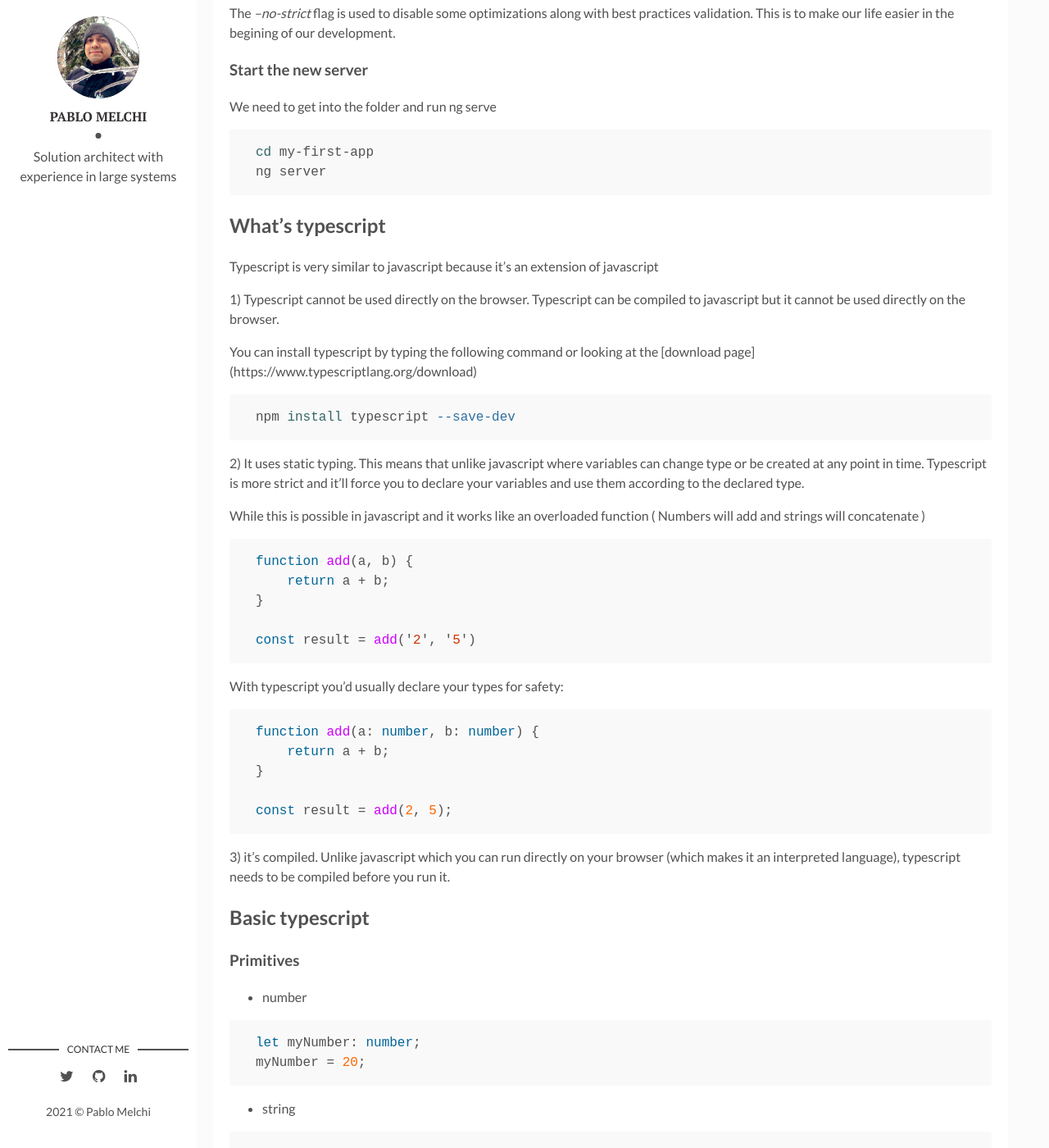
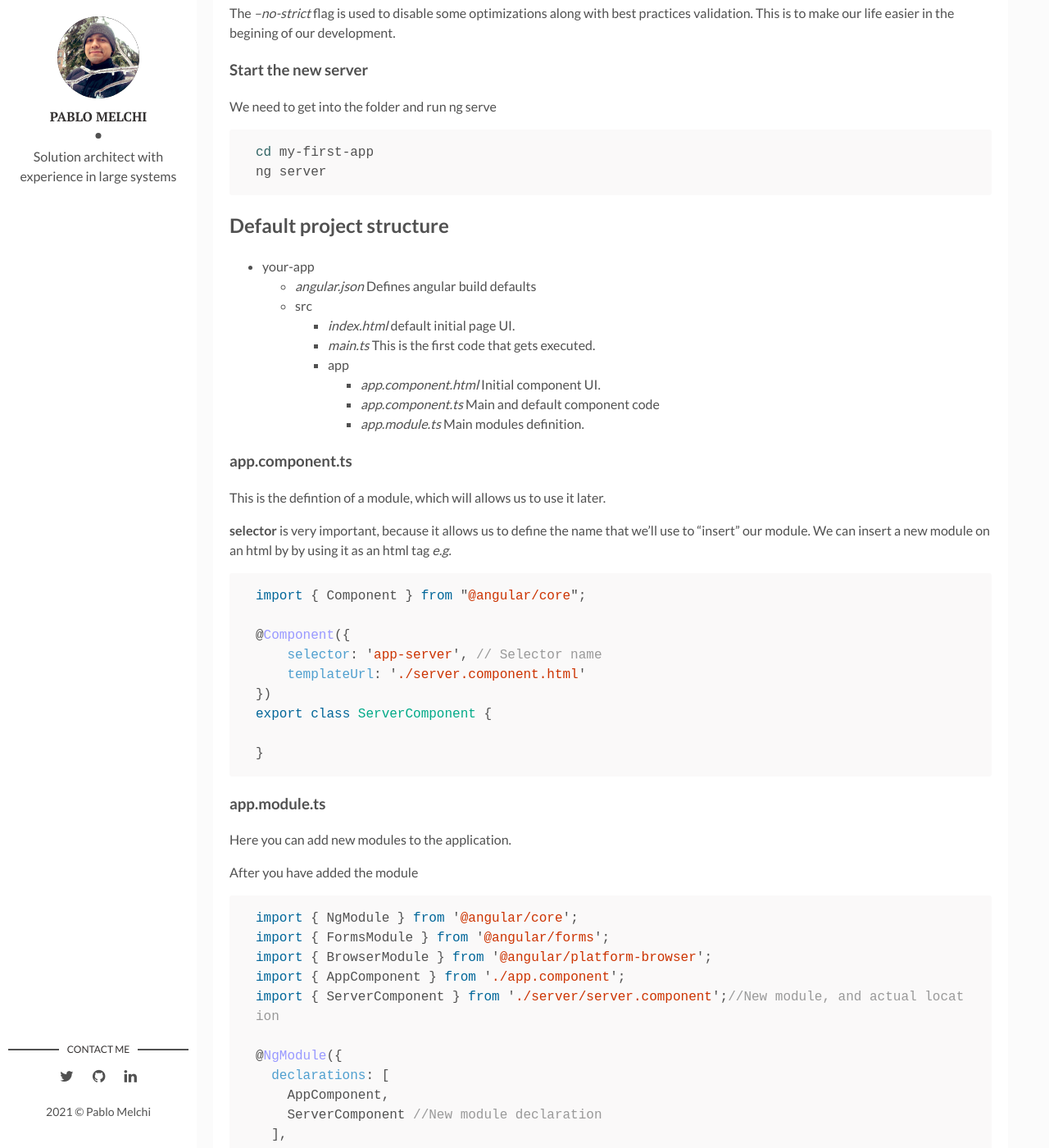
Before and after one commit to pmelchi/pmelchi.github.io, a Jekyll site: the page built from _posts/2021-11-13-Angular-P1.markdown, in a window 1280 px wide and 1400 px high, scrolled down 1171 px. Shown: the whole window at 82% size. Built offline with Jekyll 4.4.1, drawn with Linux system fonts in a browser that asks for light colours; some of the changed text lies outside the part shown.

Commit message:
More angular notes

```diff
--- a/_posts/2021-11-13-Angular-P1.markdown
+++ b/_posts/2021-11-13-Angular-P1.markdown
@@ -1,15 +1,15 @@
 ---
 layout: post
 title: Initial notes on angular
-date: 2021-11-10 08:00:00:00 +0600
+date: 2021-11-13 08:00:00:00 +0600
 description: My initial notes on angular
-img: posts/2020-11-21-rack.jpg # Add image post (optional)
+img: posts/default-post.jpg # Add image post (optional)
 fig-caption: None
 tags: [development, angular]
 ---
 
 
-## Angular versioning
+## Angular versions
 
 AngularJS (Angular 1) - This is the initial version
 Angular2 - it's a complete rewrite to fix Angular1 problems, since then versioning has changed and it now there's angular 12 relased on May 12, 2021
@@ -43,149 +43,85 @@ cd my-first-app
 ng server
 {% endhighlight %}
 
+## Default project structure
 
-## What's typescript
-Typescript is very similar to javascript because it's an extension of javascript
+- your-app
+  - *angular.json* Defines angular build defaults
+  - src
+    - *index.html* default initial page UI.
+	- *main.ts* This is the first code that gets executed.
+    - app
+	  - *app.component.html* Initial component UI.
+	  - *app.component.ts* Main and default component code
+	  - *app.module.ts* Main modules definition.
 
- 1) Typescript cannot be used directly on the browser. Typescript can be compiled to javascript but it cannot be used directly on the browser.
+### app.component.ts
 
- You can install typescript by typing the following command or looking at the [download page] (https://www.typescriptlang.org/download)
- {% highlight shell %}
-npm install typescript --save-dev
+This is the defintion of a module, which will allows us to use it later.
+
+**selector** is very important, because it allows us to define the name that we'll use to "insert" our module.
+We can insert a new module on an html by by using it as an html tag *e.g. <app-server></app-server>*
+
+
+{% highlight typescript%}
+import { Component } from "@angular/core";
+
+@Component({
+    selector: 'app-server', // Selector name
+    templateUrl: './server.component.html'
+})
+export class ServerComponent {
+
+}
 {% endhighlight %}
 
- 2) It uses static typing. This means that unlike javascript where variables can change type or be created at any point in time. Typescript is more strict and it'll force you to declare your variables and use them according to the declared type.
+### app.module.ts
 
+Here you can add new modules to the application.
 
-While this is possible in javascript and it works like an overloaded function ( Numbers will add and strings will concatenate )
- {% highlight javascript %}
-function add(a, b) {
-    return a + b;
-}
-
-const result = add('2', '5')
-{% endhighlight %}
-
-With typescript you'd usually declare your types for safety:
+After you have added the module
 
 {% highlight typescript%}
-function add(a: number, b: number) {
-    return a + b;
-}
+import { NgModule } from '@angular/core';
+import { FormsModule } from '@angular/forms';
+import { BrowserModule } from '@angular/platform-browser';
+import { AppComponent } from './app.component';
+import { ServerComponent } from './server/server.component';//New module, and actual location
 
-const result = add(2, 5);
-{% endhighlight %}
+@NgModule({
+  declarations: [
+    AppComponent,
+    ServerComponent //New module declaration
+  ],
+  imports: [
+    BrowserModule,
+    FormsModule
+  ],
+  providers: [],
+  bootstrap: [AppComponent]
+})
+export class AppModule { }
 
- 3) it's compiled. Unlike javascript which you can run directly on your browser (which makes it an interpreted language), typescript needs to be compiled before you run it.
-
-
-## Basic typescript
-
-### Primitives
- - number
-{% highlight typescript%}
-let myNumber: number;
-myNumber = 20;
-{% endhighlight %}
- - string
-{% highlight typescript%}
- let myString: string;
-myString = 'some string';
-{% endhighlight %}
-
- - boolean
-
-{% highlight typescript%}
- let myBoolean: boolean;
-myBoolean = false;
-{% endhighlight %}
-###Complex types
- -  arrays
-
- {% highlight typescript%}
-let myArray: string[];
-myArray = ['S1', 's2'];
 {% endhighlight %}
 
 
- - objects
+### angular.json
 
-{% highlight typescript%}
- let myHouse: {
-    type: string;
-    myNumber: number;
-};
+This is the main configuration file and it defines defaults for:
 
-myHouse = {
-    type: 'classic',
-    myNumber: 34
-}
+ - styles (css)
+ - build
+ - development tools (e.g. cli, schematics, architect)
+ - libraries
+
+*Note.* Paths are relative to the root folder of the workspace
+
+
+## Add a new component
+it can be done manually but you can also use the CLI
+
+{% highlight shell %}
+ng generate component <my-new-component>
 {% endhighlight %}
 
-### Union types
-
-{% highlight typescript%}
-let myUnionType: string | number = 'test';
-
-myUnionType = 4;
-{% endhighlight %}
-
-### Type aliases
-{% highlight typescript%}
-type House = {
-    type: string;
-    houseNumber: number;
-}
-
-let mySecondHouse: House;
-{% endhighlight %}
-
-### Generics
-{% highlight typescript%}
-function myPush <T>(array: T[], value: T) {
-    const newArray = [value, ...array];
-    return newArray;
-}
-const demoArray = [1, 2, 3];
-
-const updatedDemoArray = myPush(demoArray, -2);
-{% endhighlight %}
-
-### Classes
-{% highlight typescript%}
-class DifferentHouse {
-    type: string;
-    size: number;
-
-    constructor(type: string, size: number) {
-        this.type = type;
-        this.size = size;
-    }
-
-    grow(size: number) {
-        this.size = size;
-    }
-}
-
-const mansion = new DifferentHouse('Arch', 45);
-mansion.grow(50);
-{% endhighlight %}
-
-
-### Class with constructor
-{% highlight typescript%}
-class ShortHouse {
-
-    constructor(private type: string, private size: number) {
-        this.type = type;
-        this.size = size;
-    }
-
-    grow(size: number) {
-        this.size = size;
-    }
-}
-
-const mansion = new ShortHouse('Arch', 45);
-mansion.grow(50);
-{% endhighlight %}
+This will generate the required files with a minimum content to start a new component.
```
Also changed, not shown: _drafts/2021-11-10-Angular-P1.markdown (deleted, +0 -44 lines).
